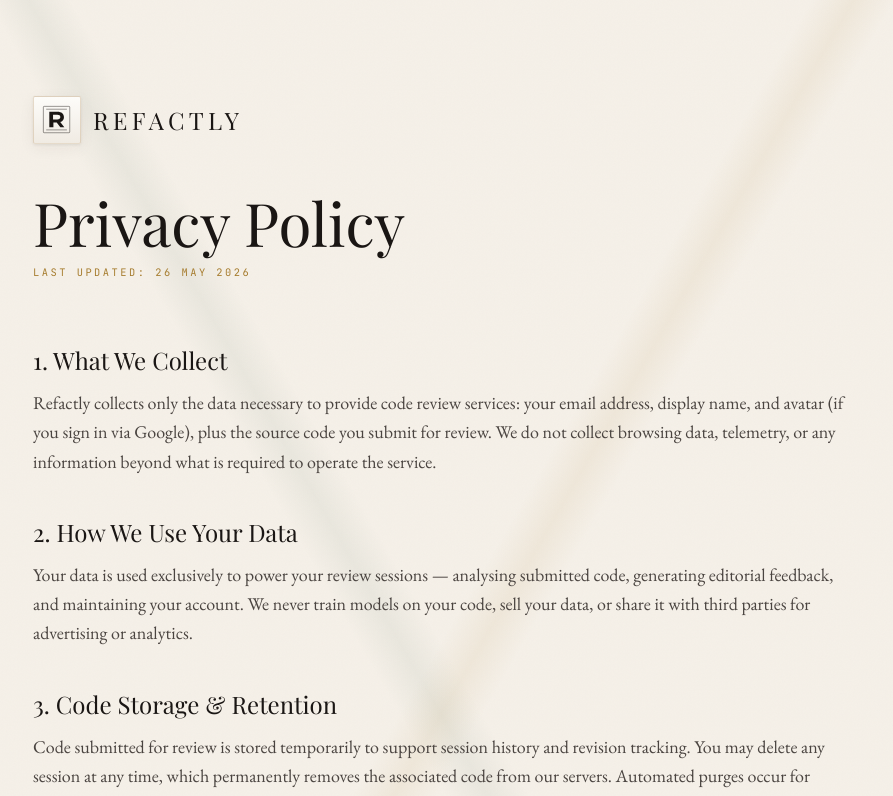
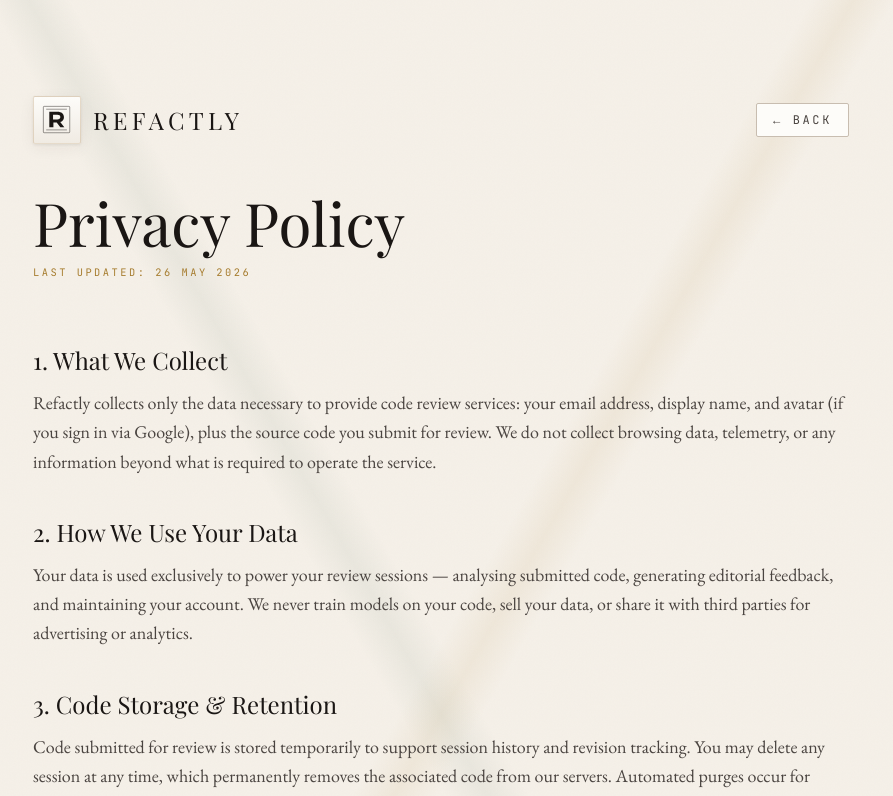
Before and after one commit to sougandhhhhh/Refactly, a React (Vite) app in the folder client/: page /privacy in a window 1280 px wide. Shown: the top 796 px of the page, without its empty margins (199-1092 px from the left). Built offline with nearby package versions, Linux system fonts and the light colour scheme; no server answers; a web font is replaced by a local one.

Commit message:
Add back button to Terms and Privacy pages

```diff
--- a/client/src/pages/PrivacyPolicy.tsx
+++ b/client/src/pages/PrivacyPolicy.tsx
@@ -1,16 +1,24 @@
-import { Link } from "react-router-dom";
+import { Link, useNavigate } from "react-router-dom";
 import { BrandLogo } from "@/components/common/BrandLogo";
 import { Footer } from "@/components/Landing/Footer";
 import { PageWrapper } from "@/components/Layout/PageWrapper";
+import { Button } from "@/components/ui/button";
 
 export function PrivacyPolicy() {
+  const navigate = useNavigate();
+
   return (
     <PageWrapper>
       <div className="cross-rule min-h-screen">
         <div className="mx-auto max-w-4xl px-6 pt-24 md:px-10">
-          <Link to="/" aria-label="Refactly home" className="inline-block">
-            <BrandLogo size="md" showDescriptor={false} />
-          </Link>
+          <div className="flex items-center justify-between">
+            <Link to="/" aria-label="Refactly home" className="inline-block">
+              <BrandLogo size="md" showDescriptor={false} />
+            </Link>
+            <Button variant="outline" onClick={() => navigate(-1)}>
+              &larr; Back
+            </Button>
+          </div>
           <h1 className="mt-12 text-5xl text-charcoal-dark md:text-6xl">Privacy Policy</h1>
           <p className="mt-3 font-mono text-2xs uppercase tracking-[0.24em] text-gold">Last updated: 26 May 2026</p>
 
--- a/client/src/pages/TermsOfService.tsx
+++ b/client/src/pages/TermsOfService.tsx
@@ -1,16 +1,24 @@
-import { Link } from "react-router-dom";
+import { Link, useNavigate } from "react-router-dom";
 import { BrandLogo } from "@/components/common/BrandLogo";
 import { Footer } from "@/components/Landing/Footer";
 import { PageWrapper } from "@/components/Layout/PageWrapper";
+import { Button } from "@/components/ui/button";
 
 export function TermsOfService() {
+  const navigate = useNavigate();
+
   return (
     <PageWrapper>
       <div className="cross-rule min-h-screen">
         <div className="mx-auto max-w-4xl px-6 pt-24 md:px-10">
-          <Link to="/" aria-label="Refactly home" className="inline-block">
-            <BrandLogo size="md" showDescriptor={false} />
-          </Link>
+          <div className="flex items-center justify-between">
+            <Link to="/" aria-label="Refactly home" className="inline-block">
+              <BrandLogo size="md" showDescriptor={false} />
+            </Link>
+            <Button variant="outline" onClick={() => navigate(-1)}>
+              &larr; Back
+            </Button>
+          </div>
           <h1 className="mt-12 text-5xl text-charcoal-dark md:text-6xl">Terms of Service</h1>
           <p className="mt-3 font-mono text-2xs uppercase tracking-[0.24em] text-gold">Last updated: 26 May 2026</p>
 
```
